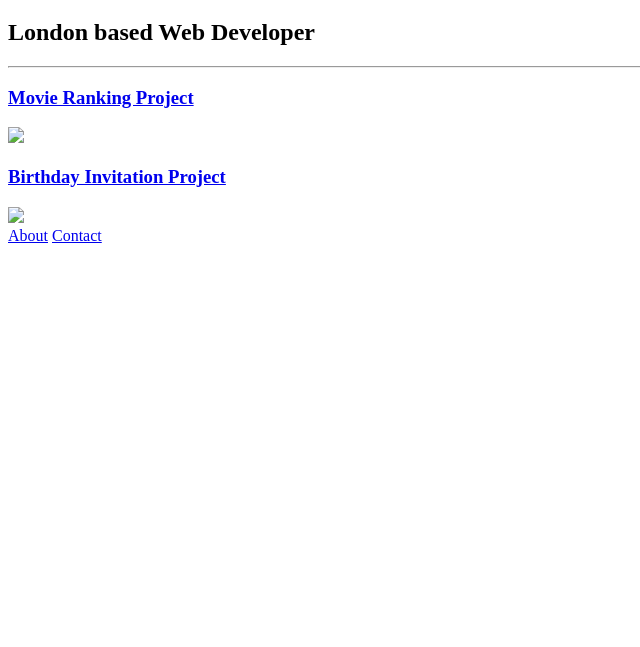
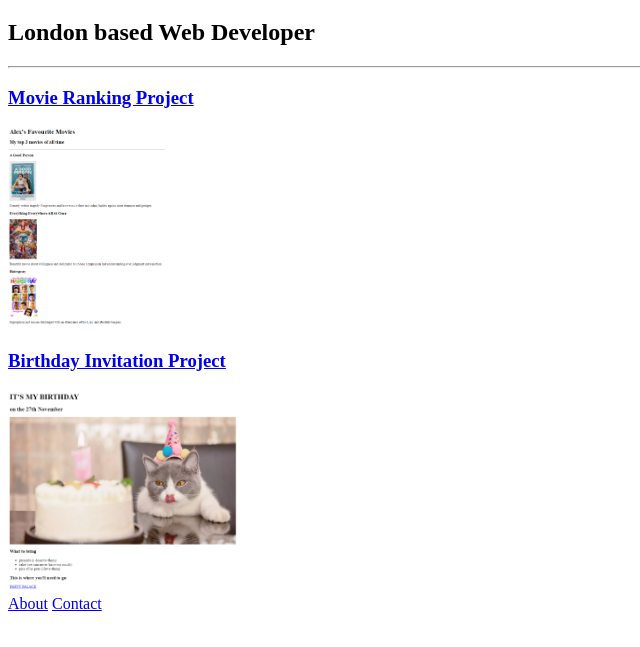
Before and after one commit to alexrose37/html-portfolio, a plain HTML site: page index.html in a window 1280 px wide. Shown: the part 61-708 px from the top of the page, without its empty margins (0-640 px from the left). Drawn offline with Linux system fonts and the light colour scheme.

Commit message:
Add files via upload

```diff
--- a/index.html
+++ b/index.html
@@ -27,10 +27,10 @@ https://developer.mozilla.org/en-US/docs/Web/HTML/Element/img#attr-height -->
             <h2>London based Web Developer</h2>
         <hr>
         <a href="./public/movie-ranking.html"><h3>Movie Ranking Project</h3></a>
-        <img src="../4.3 HTML Porfolio Project/assets/images/Movie Ranking Screenshot.png"height="200"></a>
+        <img src="./assets/images/Movie Ranking Screenshot.png"height="200"></a>
 
         <a href="./public/birthday-invite.html"><h3>Birthday Invitation Project</h3></a>
-        <img src="../4.3 HTML Porfolio Project/assets/images/Birthday Invitation Screenshot.png"height=200></a>
+        <img src="./assets/images/Birthday Invitation Screenshot.png"height=200></a>
         <br>
             <a href="./public/about.html">About</a>
             <a href="./public/contact.html">Contact</a>
```
